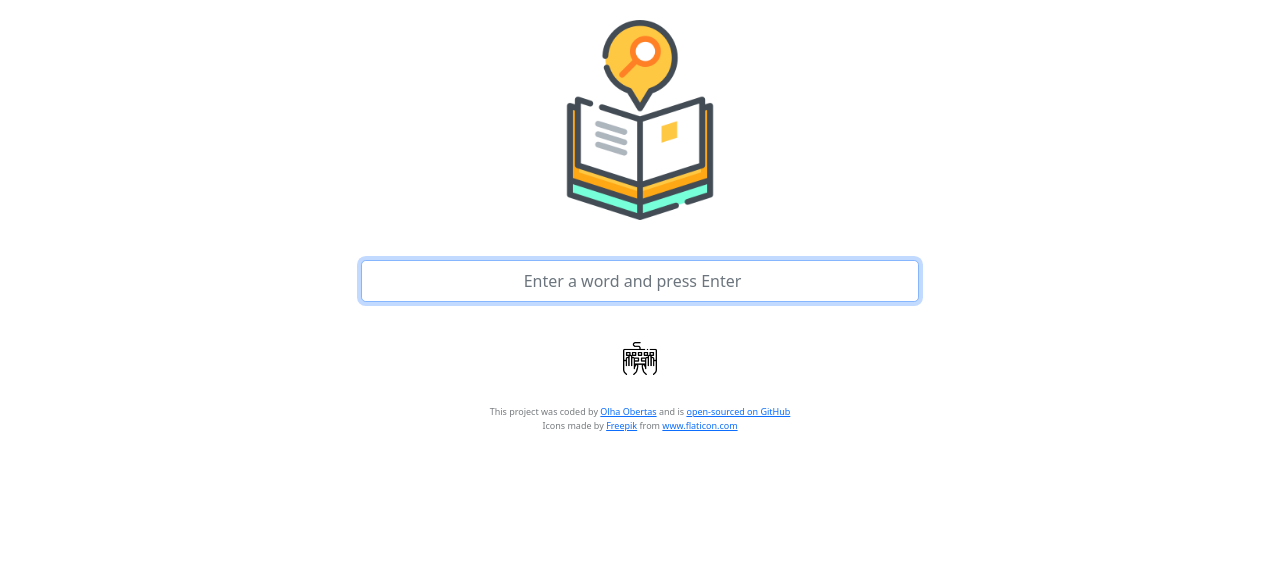
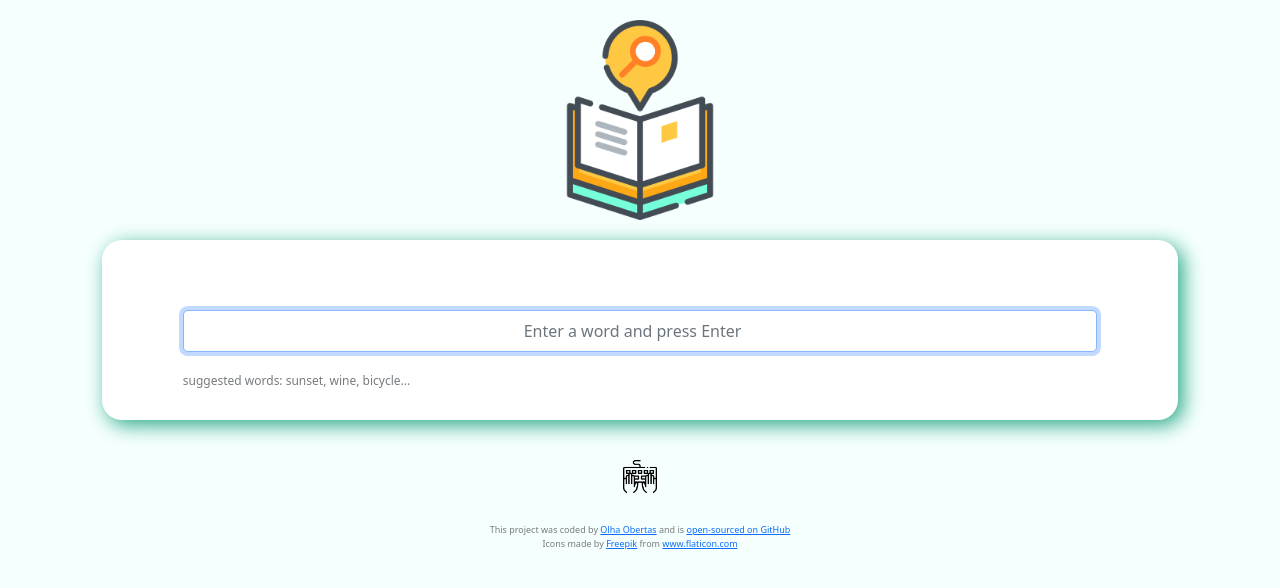
Before and after one commit to oobertas/dictionary-project, a React (Create React App) app: page / in a window 1280 px wide. Shown: the top 588 px of the page. Built offline with nearby package versions, Linux system fonts and the light colour scheme.

Commit message:
Added styling

```diff
--- a/package.json
+++ b/package.json
@@ -10,6 +10,7 @@
     "react": "^17.0.2",
     "react-dom": "^17.0.2",
     "react-scripts": "4.0.3",
+    "react-spinners-css": "^2.0.1",
     "use-sound": "^2.0.1",
     "web-vitals": "^1.1.1"
   },
--- a/src/App.css
+++ b/src/App.css
@@ -1,3 +1,7 @@
+body {
+  background-color: #f5fffe;
+}
+
 .app-logo {
   max-width: 200px;
   display: block;
--- a/src/Dictionary/Dictionary.css
+++ b/src/Dictionary/Dictionary.css
@@ -3,29 +3,41 @@
   margin: 0 auto;
 }
 
-.searchInput {
-  max-width: 50%;
+.Dictionary section {
+  background-color: white;
+  padding: 30px;
+  margin: 20px;
+  border-radius: 20px;
+  box-shadow: 5px 5px 20px #29a887;
+  margin-top: 10px;
+}
+
+.Dictionary .hint {
+  font-size: 12px;
+  color: #777b7e;
+  padding-top: 20px;
+  margin-left: 5%;
+}
+
+.Dictionary .searchInput {
+  max-width: 90%;
   margin-top: 40px;
-  margin-left: 25%;
-  margin-right: 25%;
+  margin-left: 5%;
+  margin-right: 5%;
   text-align: center;
   color: #777b7e;
   font-size: medium;
+  padding: 5px;
 }
 
-.error {
-  font-size: xx-large;
-  font-weight: 900;
-  text-align: center;
-  margin: 50px;
-  color: #7c0a02;
-}
-
-.searchWord {
-  text-align: center;
+.Results .searchWord {
+  text-align: left;
+  margin-left: 5%;
   margin-top: 30px;
-  color: #777b7e;
+  color: #ff7417;
   font-weight: 800;
+  font-size: 36px;
+  padding-bottom: 20px;
 }
 
 .typeIcon {
@@ -40,21 +52,65 @@
   margin: 30px;
 }
 
-.partOfSpeech {
+.Meaning .text {
+  font-size: 20px;
+  color: #777b7e;
+  margin-left: 5%;
+  text-align: left;
+}
+
+.Meaning #definition {
+  margin-bottom: 5px;
+}
+
+.Meaning #example {
+  font-size: 20px;
+  line-height: 1.5;
+  opacity: 0.8;
+}
+
+.Meaning .partOfSpeech {
   color: #ff7417;
   font-weight: 800;
+  text-align: left;
+  margin-bottom: 40px;
+  text-shadow: 0px 5px 40px #ff7417;
 }
 
 .Phonetic {
-  text-align: center;
+  text-align: left;
+  height: 80px;
+  margin-left: 4%;
+  font-size: 24px;
 }
 
-.btn-outline-info {
+.Phonetic .transcription {
+  margin-left: 3%;
+  color: #777b7e;
+}
+
+.Player {
+  display: inline;
+}
+
+.Player .btn-outline-info {
   border-color: transparent;
   border-radius: 100%;
   padding: 10px;
 }
 
-li {
-  list-style: none;
+.Synonyms {
+  text-align: left;
 }
+
+.Synonyms .text {
+  display: inline-block;
+}
+
+.error {
+  font-size: xx-large;
+  font-weight: 900;
+  text-align: center;
+  margin: 50px;
+  color: #7c0a02;
+}
--- a/src/Dictionary/Dictionary.js
+++ b/src/Dictionary/Dictionary.js
@@ -1,12 +1,13 @@
 import React, { useState } from "react";
 import axios from "axios";
+import { Circle } from "react-spinners-css";
 import "../Dictionary/Dictionary.css";
 import Results from "./Results/Results";
 
 export default function Dictionary() {
   let [keyword, setKeyword] = useState("");
   let [results, setResults] = useState(null);
-
+  let [loaded, setLoaded] = useState(false);
   function handleResponse(response) {
     setResults(response.data[0]);
   }
@@ -14,7 +15,7 @@ export default function Dictionary() {
   function search(event) {
     event.preventDefault();
 
-    // documentation: https://dictionaryapi.dev
+    // documentation: https://dictionaryapi.dev/e
     let apiUrl = `https://api.dictionaryapi.dev/api/v2/entries/en_US/${keyword}`;
     axios.get(apiUrl).then(handleResponse);
     axios.get(apiUrl).catch((err) => {
@@ -28,8 +29,14 @@ export default function Dictionary() {
     setKeyword(event.target.value);
   }
 
+  function load() {
+    setLoaded(true);
+  }
+
+  if (loaded) {
     return (
       <div className="Dictionary">
+        <section>
           <form onSubmit={search}>
             <input
               type="search"
@@ -39,7 +46,13 @@ export default function Dictionary() {
               placeholder="Enter a word and press Enter"
             />
           </form>
+          <div className="hint">suggested words: sunset, wine, bicycle...</div>
+        </section>
         <Results results={results} />
       </div>
     );
+  } else {
+    load();
+    return <Circle />;
   }
+}
--- a/src/Dictionary/Results/Meaning.js
+++ b/src/Dictionary/Results/Meaning.js
@@ -10,13 +10,15 @@ export default function Meaning(props) {
           <div key={index}>
             <p>
               <em>
-                <strong>Definition: </strong>
-                {definition.definition}
+                <div id="definition" className="text">
+                  {definition.definition}
+                </div>
                 <br />
-                <strong>Example: </strong>
-                {definition.example}
+                <div id="example" className="text">
+                  "{definition.example}"
+                </div>
                 <br />
-                <Synonyms synonyms={definition.synonyms} />~
+                <Synonyms synonyms={definition.synonyms} />
               </em>
             </p>
           </div>
--- a/src/Dictionary/Results/Phonetic.js
+++ b/src/Dictionary/Results/Phonetic.js
@@ -5,8 +5,7 @@ export default function Phonetic(props) {
   return (
     <div className="Phonetic">
       <Player sound={props.phonetic.audio} />
-      <br />
-      <strong>{props.phonetic.text}</strong>
+      <strong className="transcription">{props.phonetic.text}</strong>
     </div>
   );
 }
--- a/src/Dictionary/Results/Player.js
+++ b/src/Dictionary/Results/Player.js
@@ -4,6 +4,7 @@ import useSound from "use-sound";
 export default function Player(props) {
   const [play] = useSound(props.sound);
   return (
+    <div className="Player">
       <button
         onClick={play}
         type="button"
@@ -11,5 +12,6 @@ export default function Player(props) {
       >
         <i class="far fa-play-circle fa-3x"></i>
       </button>
+    </div>
   );
 }
--- a/src/Dictionary/Results/Results.js
+++ b/src/Dictionary/Results/Results.js
@@ -13,6 +13,7 @@ export default function Results(props) {
   } else if (props.results) {
     return (
       <div className="Results">
+        <section>
           <h2 className="searchWord">{props.results.word.toLowerCase()}</h2>
           {props.results.phonetics.map(function (phonetic, index) {
             return (
@@ -21,11 +22,12 @@ export default function Results(props) {
               </div>
             );
           })}
+        </section>
         {props.results.meanings.map(function (meaning, index) {
           return (
-            <div key={index}>
+            <section key={index}>
               <Meaning meaning={meaning} />
-            </div>
+            </section>
           );
         })}
       </div>
--- a/src/Dictionary/Results/Synonyms.js
+++ b/src/Dictionary/Results/Synonyms.js
@@ -3,12 +3,15 @@ import React from "react";
 export default function Synonyms(props) {
   if (props.synonyms) {
     return (
-      <ul className="Synonyms">
-        <strong>Synonyms: </strong>
+      <div className="Synonyms">
         {props.synonyms.map(function (synonym, index) {
-          return <li key="index">{synonym}</li>;
+          return (
+            <div key={index} className="text">
+              {synonym}
+            </div>
+          );
         })}
-      </ul>
+      </div>
     );
   } else {
     return null;
```
Also changed, not shown: public/index.html (+0 -23 lines), 1 other file (tests, documents, lock files or other folders). Lines whose indentation alone changed are shown as unchanged.
